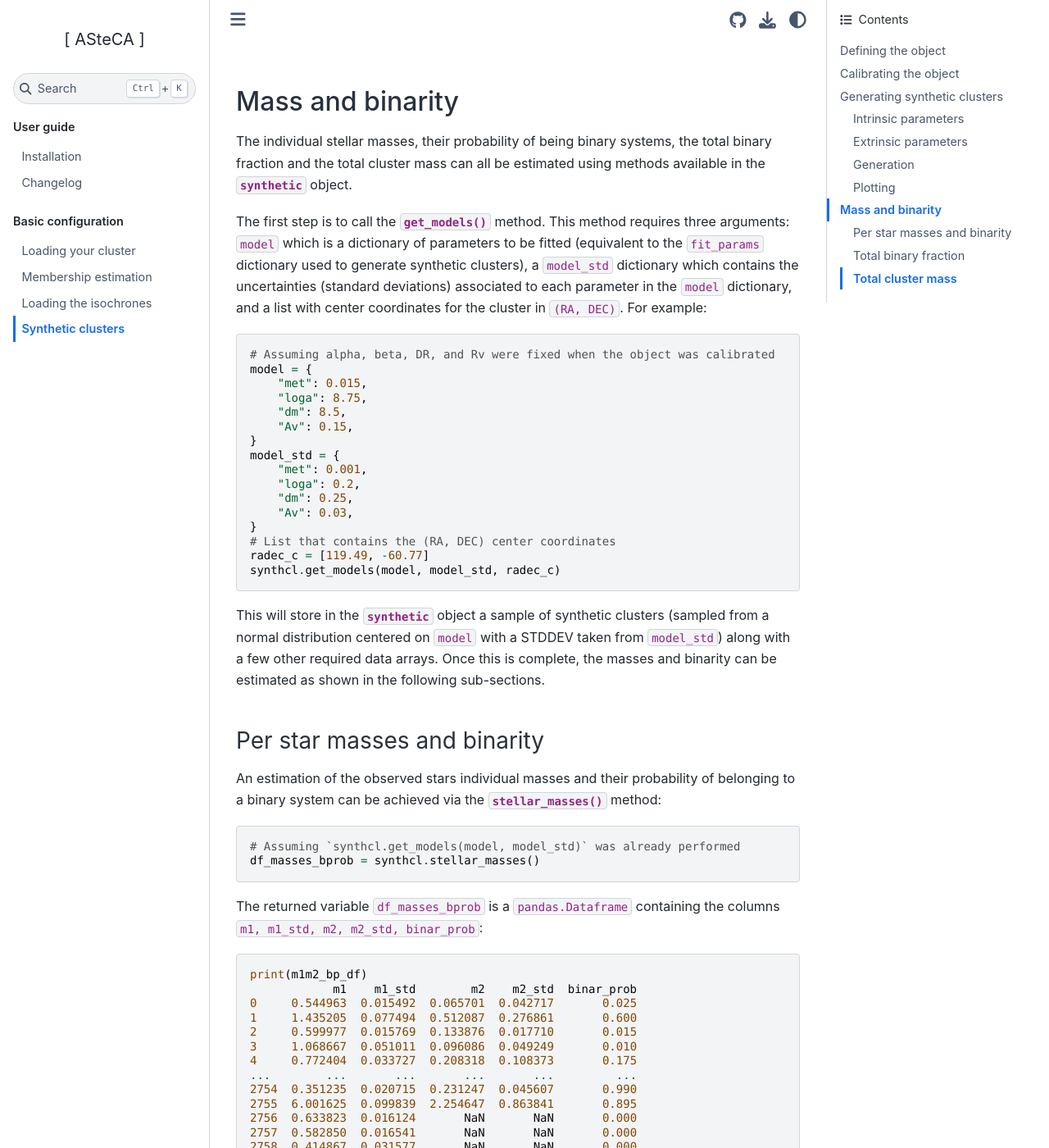
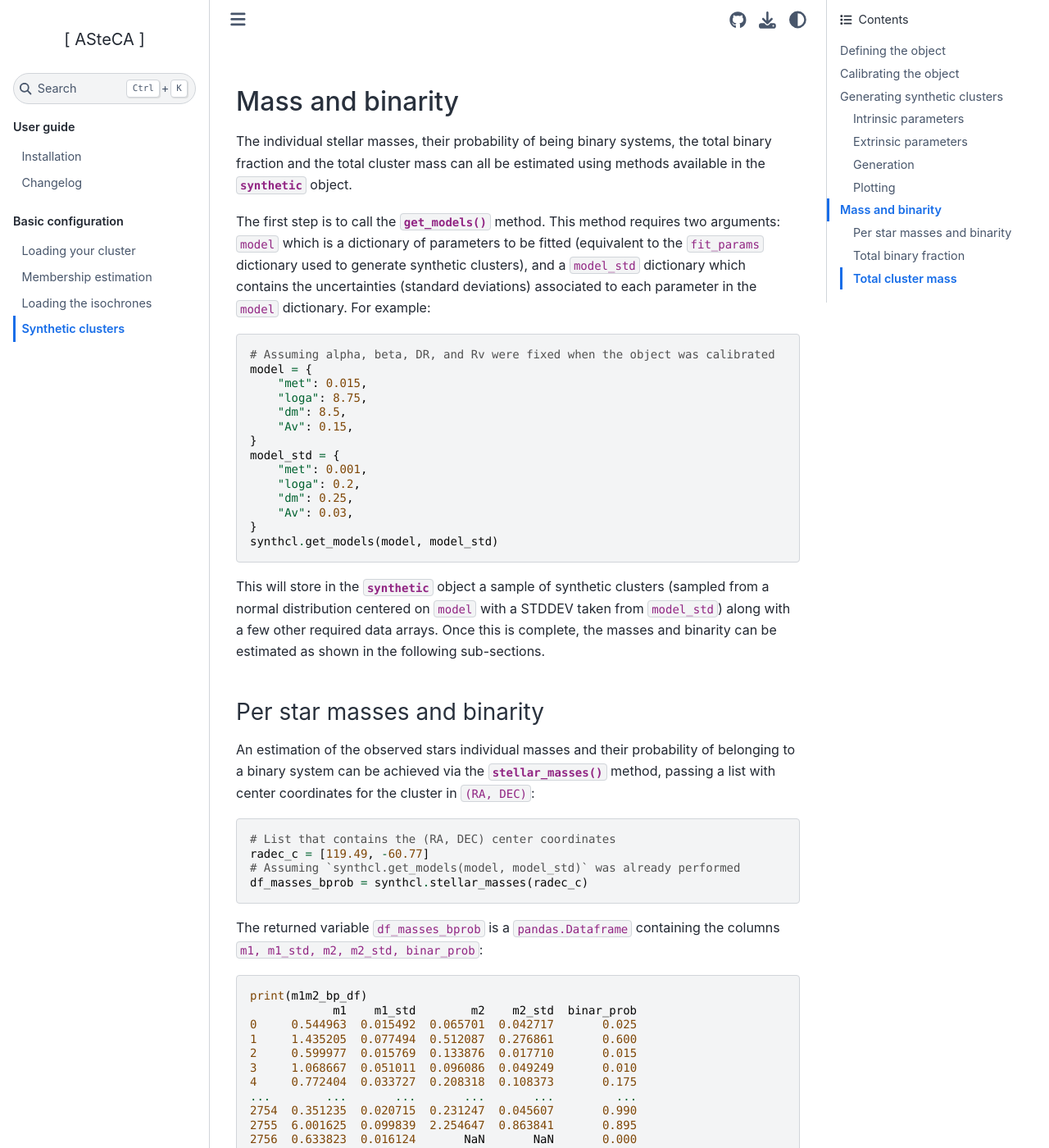
Before and after one commit to asteca/ASteCA, a Sphinx documentation site: the page built from docs/basic/synthetic_clusters.rst, in a window 1280 px wide and 1400 px high, scrolled down 10090 px. Shown: the whole window at 82% size. Built offline with Sphinx 7.4.7 and the Sphinx Book theme 1.1.4, drawn with Linux system fonts in a browser that asks for light colours; pages that are not in the unit, such as notebooks, are missing from menus; some of the changed lines change nothing that is shown.

Commit message:
update docs to reflect last change

```diff
--- a/docs/basic/synthetic_clusters.rst
+++ b/docs/basic/synthetic_clusters.rst
@@ -391,11 +391,10 @@ in the :py:class:`synthetic <asteca.synthetic.Synthetic.synthetic>` object.
 
 The first step is to call the
 :py:meth:`get_models() <asteca.synthetic.Synthetic.get_models>` method. This method
-requires three arguments: ``model`` which is a dictionary of parameters to be fitted
-(equivalent to the ``fit_params`` dictionary used to generate synthetic clusters), a
+requires two arguments: ``model`` which is a dictionary of parameters to be fitted
+(equivalent to the ``fit_params`` dictionary used to generate synthetic clusters), and a
 ``model_std`` dictionary which contains the uncertainties (standard deviations)
-associated to each parameter in the ``model`` dictionary, and a list with center
-coordinates for the cluster in ``(RA, DEC)``. For example:
+associated to each parameter in the ``model`` dictionary. For example:
 
 .. code-block:: python
 
@@ -412,9 +411,7 @@ coordinates for the cluster in ``(RA, DEC)``. For example:
         "dm": 0.25,
         "Av": 0.03,
     }
-    # List that contains the (RA, DEC) center coordinates
-    radec_c = [119.49, -60.77]
-    synthcl.get_models(model, model_std, radec_c)
+    synthcl.get_models(model, model_std)
 
 This will store in the :py:class:`synthetic <asteca.synthetic.Synthetic.synthetic>`
 object a sample of synthetic clusters (sampled from a normal distribution centered
@@ -429,12 +426,14 @@ Per star masses and binarity
 An estimation of the observed stars individual masses and their probability of belonging
 to a binary system can be achieved via the
 :py:meth:`stellar_masses() <asteca.synthetic.Synthetic.stellar_masses>`
-method:
+method, passing a list with center coordinates for the cluster in ``(RA, DEC)``:
 
 .. code-block:: python
 
+    # List that contains the (RA, DEC) center coordinates
+    radec_c = [119.49, -60.77]
     # Assuming `synthcl.get_models(model, model_std)` was already performed
-    df_masses_bprob = synthcl.stellar_masses()
+    df_masses_bprob = synthcl.stellar_masses(radec_c)
 
 The returned variable ``df_masses_bprob`` is a ``pandas.Dataframe`` containing the
 columns ``m1, m1_std, m2, m2_std, binar_prob``:
```
